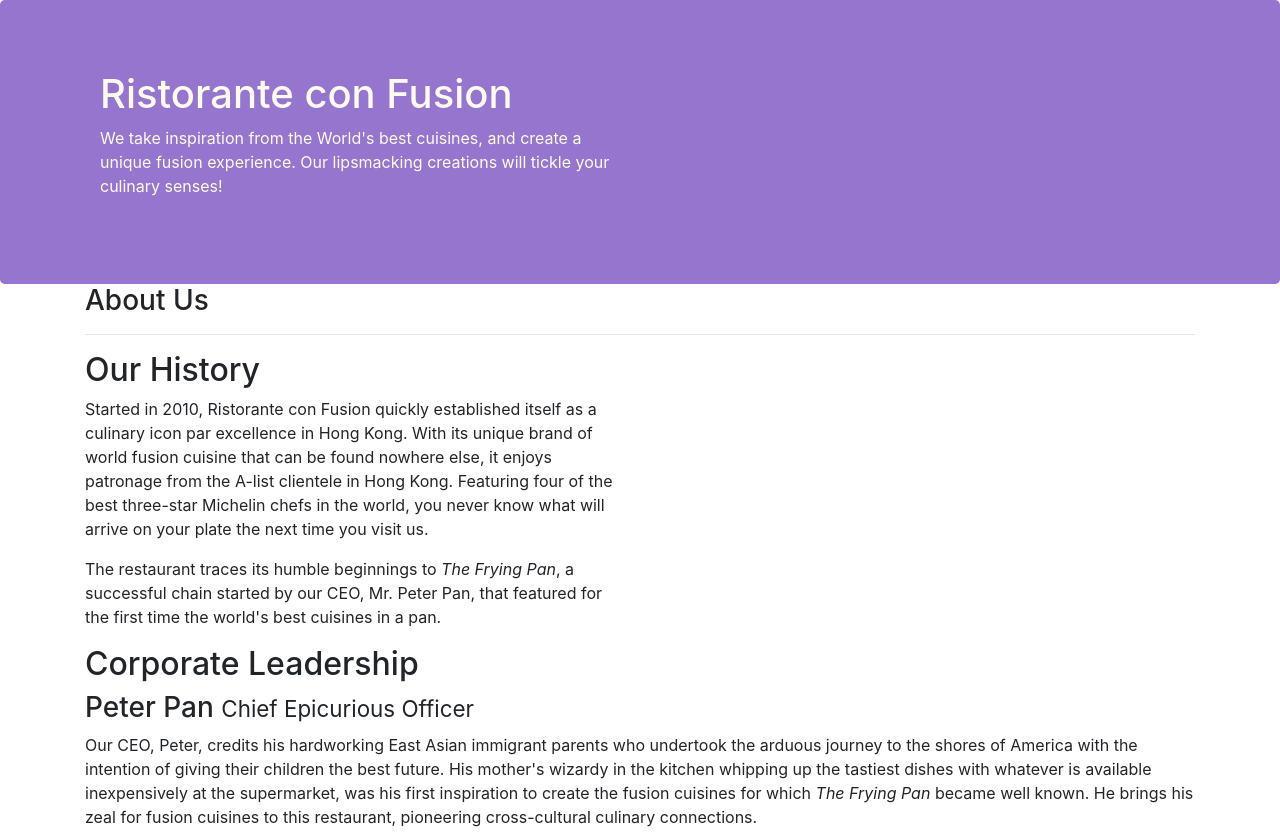
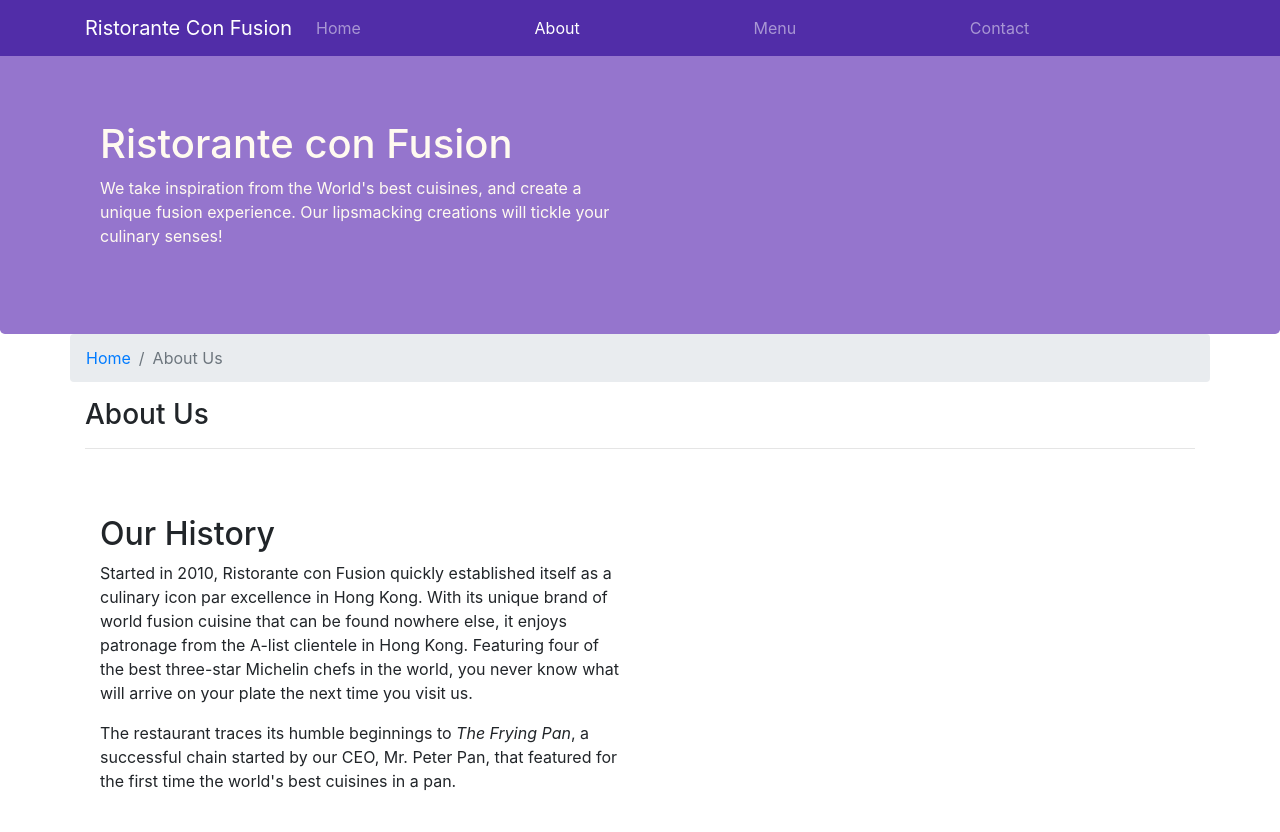
Before and after one commit to Andersonhp3/bootstrapConFusion, a website: page aboutus.html in a window 1280 px wide. Shown: the top 832 px of the page. Drawn offline with nearby package versions, Linux system fonts and the light colour scheme.

Commit message:
Navbar and Breadcrumb

```diff
--- a/aboutus.html
+++ b/aboutus.html
@@ -15,6 +15,29 @@
 </head>
 
 <body>
+    <nav class="navbar navbar-dark navbar-expand-sm fixed-top">
+        <div class="container">
+            <button class="navbar-toggler" type="button" data-toggle="collapse" data-target="#Navbar">
+                <span class="navbar-toggler-icon"></span>
+            </button>
+            <a href="./index.html" class="navbar-brand">Ristorante Con Fusion</a>
+            <div class="collapse navbar-collapse" id="Navbar">
+                <ul class="navbar-nav mr-auto">
+                    <li class="nav-item "><a class="nav-link" href="./index.html"">Home</a></li>
+                </ul>
+                <ul class="navbar-nav mr-auto">
+                    <li class="nav-item active"><a class="nav-link" href="#">About</a></li>
+                </ul>
+                <ul class="navbar-nav mr-auto">
+                    <li class="nav-item"><a class="nav-link" href="#">Menu</a></li>
+                </ul>
+                <ul class="navbar-nav mr-auto">
+                    <li class="nav-item"><a class="nav-link" href="#">Contact</a></li>
+                </ul>
+            </div>
+
+        </div>
+    </nav>
 
     <header class="jumbotron">
         <div class="container">
@@ -31,13 +54,17 @@
 
     <div class="container">
         <div class="row">
+            <ol class="col-12 breadcrumb">
+                <li class="breadcrumb-item"><a href="./index.html">Home</a></li>
+                <li class="breadcrumb-item active">About Us</li>
+            </ol>
             <div class="col-12">
                <h3>About Us</h3>
                <hr>
             </div>
         </div>
 
-        <div class="row">
+        <div class="row-content">
             <div class="col-12 col-sm-6">
                 <h2>Our History</h2>
                 <p>Started in 2010, Ristorante con Fusion quickly established itself as a culinary icon par excellence in Hong Kong. With its unique brand of world fusion cuisine that can be found nowhere else, it enjoys patronage from the A-list clientele in Hong Kong.  Featuring four of the best three-star Michelin chefs in the world, you never know what will arrive on your plate the next time you visit us.</p>
@@ -48,7 +75,7 @@
         </div>
 
 
-        <div class="row">
+        <div class="row row-content">
             <div class="col-12">
                 <h2>Corporate Leadership</h2>
                 <h3>Peter Pan <small>Chief Epicurious Officer</small></h3>
@@ -70,7 +97,7 @@
                 <div class="col-4 offset-1 col-sm-2">
                     <h5>Links</h5>
                     <ul class="list-unstyled">
-                        <li><a href="#">Home</a></li>
+                        <li><a href="./index.html">Home</a></li>
                         <li><a href="#">About</a></li>
                         <li><a href="#">Menu</a></li>
                         <li><a href="#">Contact</a></li>
--- a/css/styles.css
+++ b/css/styles.css
@@ -28,3 +28,12 @@
   margin: 0px;
   color: #0F0F0F;
 }
+
+body{
+  padding:50px 0px 0px 0px;
+  z-index:0;
+}
+
+.navbar-dark {
+  background-color: #512DA8;
+}
```
Also changed, not shown: index.html (+24 -1 lines).
